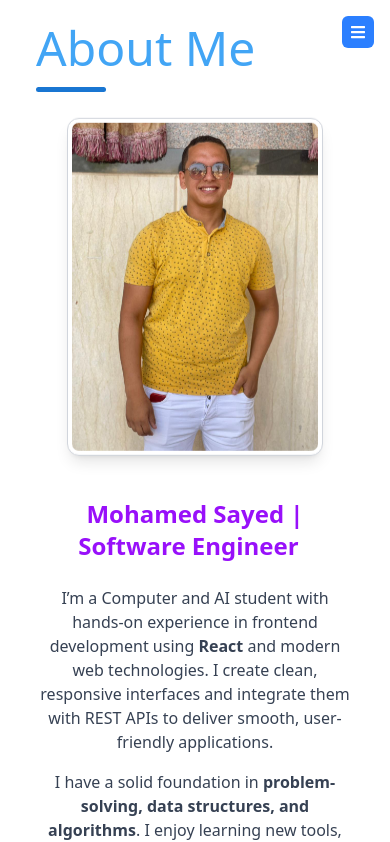
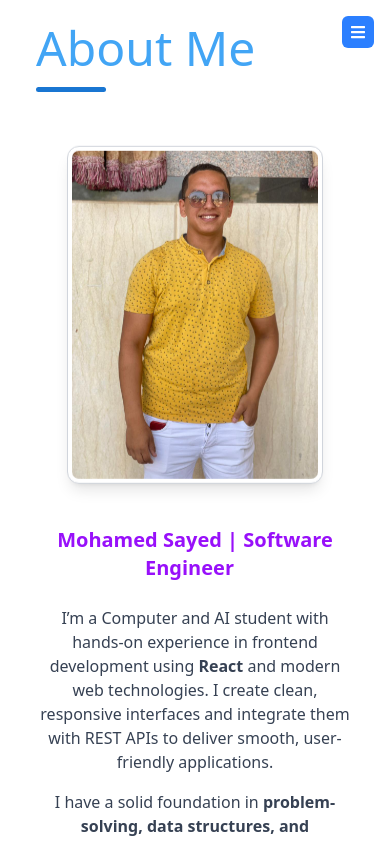
Before and after one commit to Mohamedsayed101/React-profile-v1, a React (Vite) app: page /about in a window 390 px wide. Shown: the top 842 px of the page. Built offline with nearby package versions, Linux system fonts and the light colour scheme.

Commit message:
update About

```diff
--- a/src/Pages/About/About.jsx
+++ b/src/Pages/About/About.jsx
@@ -62,7 +62,7 @@ export default function About() {
   ];
 
   return (
-    <div className="px-3 flex flex-col gap-12 ">
+    <div className="px-3 flex flex-col gap-19 ">
       <HeadingPage title="About Me" />
 
       {/* Content Section */}
@@ -78,7 +78,7 @@ export default function About() {
 
         {/* Info Section */}
         <div className="flex flex-col gap-6 lg:flex-1" data-aos="fade-left">
-          <h2 className="text-2xl sm:text-3xl font-semibold text-center lg:text-left text-purple-600 dark:text-purple-400">
+          <h2 className="text-xl sm:text-3xl font-semibold text-center lg:text-left text-purple-600 dark:text-purple-400">
             Mohamed Sayed |{" "}
             <span>
               <Typewriter
@@ -98,7 +98,7 @@ export default function About() {
           </h2>
 
           {/* Bio */}
-          <div className="flex flex-col gap-4 text-center lg:text-left text-gray-700 dark:text-gray-300">
+          <div className="flex flex-col gap-4 text-center lg:text-left lg:w-49/50 text-gray-700 dark:text-gray-300 ">
             <p>
               I’m a Computer and AI student with hands-on experience in frontend
               development using <strong>React</strong> and modern web
```
